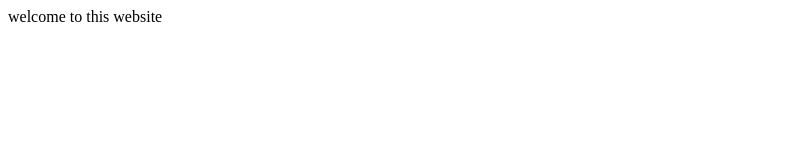
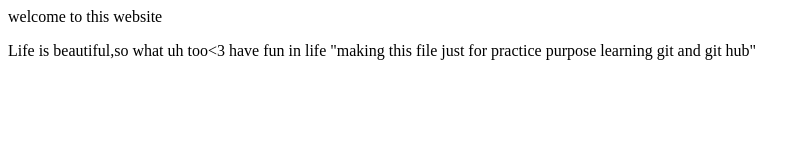
Before and after one commit to Farzin1044/sample-project, a plain HTML site: page index.html in a window 1280 px wide. Shown: the whole page, without its empty margins (0-810 px from the left). Drawn offline with Linux system fonts and the light colour scheme.

Commit message:
added <p> tag to index.html

```diff
--- a/index.html
+++ b/index.html
@@ -2,6 +2,10 @@
 <title>hello its farzin's sample website </title>
 <head>
 welcome to this website
-
 </head>
+<p>
+Life is beautiful,so what uh too<3
+have fun in life
+"making this file just for practice purpose learning git and git hub"
+</p>
 </html>
```
